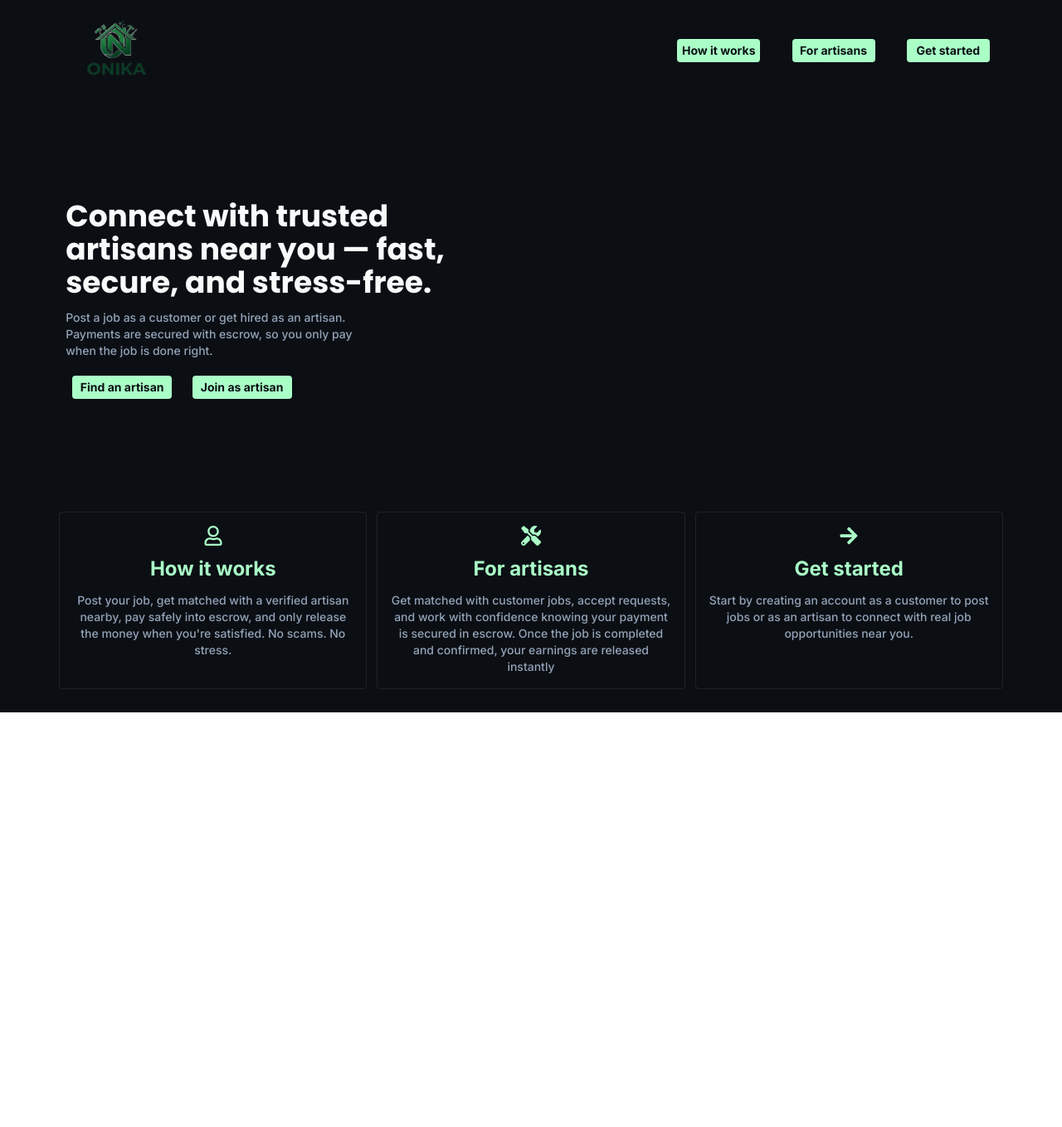
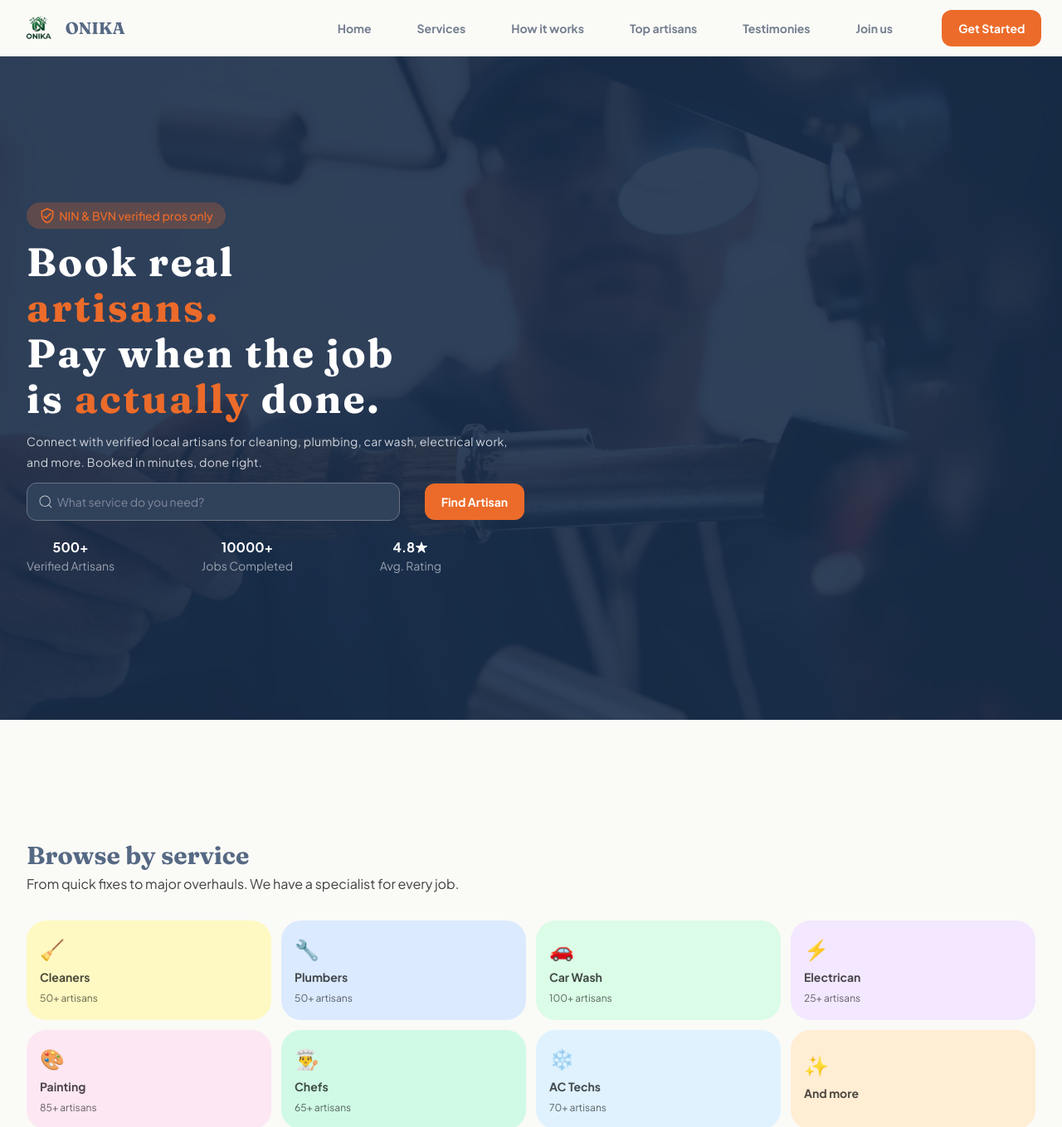
Before and after one commit to Chavon007/onika, a Next.js app: page / in a window 1280 px wide. Shown: the top 1359 px of the page at 83% size. Before the commit the page ends 859 px from the top, so only its background shows below. Built offline with nearby package versions, Linux system fonts and the light colour scheme.

Commit message:
fix: Made changes to the landing page

```diff
--- a/src/app/layout.tsx
+++ b/src/app/layout.tsx
@@ -1,6 +1,6 @@
 import type { Metadata } from "next";
 import "./globals.css";
-import { inter } from "../lib/fonts";
+import { Plus_Jakarta_Sans, Fraunces } from "next/font/google";
 import { AppProvider } from "../provider/AppProvider";
 import { Toaster } from "react-hot-toast";
 export const metadata: Metadata = {
@@ -8,14 +8,26 @@ export const metadata: Metadata = {
   description: "Generated by create next app",
 };
 
+export const plusJakartaSans = Plus_Jakarta_Sans({
+  subsets: ["latin"],
+  weight: ["400", "500", "600", "700"],
+  variable: "--font-plus-jakarta",
+});
+
+export const fraunces = Fraunces({
+  subsets: ["latin"],
+  weight: ["400", "500", "600", "700"],
+  variable: "--font-fraunces",
+});
+
 export default function RootLayout({
   children,
 }: Readonly<{
   children: React.ReactNode;
 }>) {
   return (
-    <html lang="en">
-      <body className={inter.className}>
+    <html lang="en" className={`${plusJakartaSans.variable} ${fraunces.variable}`}>
+      <body>
         <AppProvider>
           {children}
           <Toaster position="top-right" />
--- /dev/null
+++ b/src/component/header.tsx
@@ -0,0 +1,89 @@
+"use client";
+import Image from "next/image";
+import Link from "next/link";
+import logo from "../../public/logo1.png";
+import { useState } from "react";
+import { CiMenuBurger } from "react-icons/ci";
+import { IoCloseOutline } from "react-icons/io5";
+const navlink = [
+  {
+    title: "Home",
+  },
+  {
+    title: "Services",
+  },
+  {
+    title: "How it works",
+  },
+  {
+    title: "Top artisans",
+  },
+  {
+    title: "Testimonies",
+  },
+  {
+    title: "Join us",
+  },
+];
+function Header() {
+  const [isOpen, setIsOpen] = useState(false);
+
+  return (
+    <div className="w-full p-1 overflow-hidden bg-background ">
+      <div className="flex justify-between items-center w-[98%] mx-auto">
+        {/* logo */}
+        <section className="w-[10%] flex gap-2 items-center p-1">
+          <Image src={logo} alt="" width={50} height={50} />
+          <h2 className="font-heading text-muted text-xl font-bold uppercase">
+            onika
+          </h2>
+        </section>
+
+        {/* large screen */}
+        <section className="hidden w-[70%]  p-2  lg:flex justify-between items-center">
+          <nav className="flex justify-between items-center w-[80%] p-2">
+            {navlink.map((n) => (
+              <Link
+                className="font-sans text-sm font-bold text-[#1a2d4a]/60"
+                key={n.title}
+                href="#"
+              >
+                {n.title}
+              </Link>
+            ))}
+          </nav>
+
+          <Link
+            className="bg-primary p-3  w-30 text-center text-white font-sans text-sm font-bold rounded-xl"
+            href="/login"
+          >
+            Get Started
+          </Link>
+        </section>
+
+        {/* mobile */}
+        <section className="lg:hidden">
+          <div className="text-2xl text-muted font-bold" onClick={() => setIsOpen(!isOpen)}>
+            {isOpen ? <IoCloseOutline /> : <CiMenuBurger />}
+          </div>
+
+          {isOpen && (
+            <div className="">
+              <nav>
+                {navlink.map((n) => (
+                  <Link key={n.title} href="#">
+                    {n.title}
+                  </Link>
+                ))}
+              </nav>
+
+              <Link href="/login">Get Started</Link>
+            </div>
+          )}
+        </section>
+      </div>
+    </div>
+  );
+}
+
+export default Header;
--- a/src/pages/landingPage.tsx
+++ b/src/pages/landingPage.tsx
@@ -1,206 +1,238 @@
 "use client";
-
-import Link from "next/link";
-import { FaRegUser } from "react-icons/fa";
-import { FaTools } from "react-icons/fa";
-import { FaArrowRight } from "react-icons/fa";
-import { MdMenu } from "react-icons/md";
-import { IoClose } from "react-icons/io5";
-import { useState } from "react";
-import { poppins } from "../lib/fonts";
-import logo from "../../public/logo1.png";
-import Image from "next/image";
-const infoCard = [
-  { title: "How it works" },
-  { title: "For artisans" },
-  { title: "Get started" },
+import Header from "@/component/header";
+import banner from "../../public/banner.avif";
+import { MdOutlineVerifiedUser } from "react-icons/md";
+import { CiSearch } from "react-icons/ci";
+import { IoIosStar } from "react-icons/io";
+import { FaLongArrowAltRight } from "react-icons/fa";
+const bRating = [
+  {
+    title: "Verified Artisans",
+    num: "500+",
+  },
+  {
+    title: "Jobs Completed",
+    num: "10000+",
+  },
+  {
+    title: "Avg. Rating",
+    num: "4.8",
+    icon: <IoIosStar />,
+  },
 ];
 
-const joinCard = [
-  { title: "Find an artisan", link: "/signup" },
-  { title: "Join as artisan", link: "/signup" },
+const serviceCard = [
+  {
+    title: "Cleaners",
+    num: "50+ artisans",
+    icon: "🧹",
+    bg: "bg-yellow-100",
+  },
+  {
+    title: "Plumbers",
+    num: "50+ artisans",
+    icon: "🔧",
+    bg: "bg-blue-100",
+  },
+  {
+    title: "Car Wash",
+    num: "100+ artisans",
+    icon: "🚗",
+    bg: "bg-green-100",
+  },
+  {
+    title: "Electrican",
+    num: "25+ artisans",
+    icon: "⚡",
+    bg: "bg-purple-100",
+  },
+  {
+    title: "Painting",
+    num: "85+ artisans",
+    icon: "🎨",
+    bg: "bg-pink-100",
+  },
+  {
+    title: "Chefs",
+    num: "65+ artisans",
+    icon: "👨‍🍳",
+    bg: "bg-emerald-100",
+  },
+  {
+    title: "AC Techs",
+    num: "70+ artisans",
+    icon: "❄️",
+    bg: "bg-sky-100",
+  },
+  {
+    title: "And more",
+    icon: "✨",
+    bg: "bg-orange-100",
+  },
 ];
 
-const card = [
+const howItWorks = [
   {
-    title: "How it works",
-    description:
-      "Post your job, get matched with a verified artisan nearby, pay safely into escrow, and only release the money when you're satisfied. No scams. No stress.",
-    icon: <FaRegUser />,
+    stage: "01",
+    title: "Post the job",
+    desc: "Describe the work you need done. Post location, timing, and any special requirements",
   },
   {
-    title: "For artisans",
-    description:
-      "Get matched with customer jobs, accept requests, and work with confidence knowing your payment is secured in escrow. Once the job is completed and confirmed, your earnings are released instantly",
-    icon: <FaTools />,
+    stage: "02",
+    title: "Match with Artisans",
+    desc: "See only NIN-verified artisans near you.",
   },
   {
-    title: "Get started",
-    description:
-      "Start by creating an account as a customer to post jobs or as an artisan to connect with real job opportunities near you.",
-    icon: <FaArrowRight />,
+    stage: "03",
+    title: "Pay into escrow",
+    desc: "Your money stays with Sabi until you confirm",
+  },
+  {
+    stage: "04",
+    title: "Confirm & rate",
+    desc: "Release payment when the job is truly done.",
   },
 ];
 
 function LandingPage() {
-  const [isOpen, setIsOpen] = useState(false);
+  return (
+    <div>
+      {/* header */}
+      <Header />
+      {/* banner */}
+      <section
+        className="bg-cover bg-center relative min-h-screen flex items-center"
+        style={{ backgroundImage: `url(${banner.src})` }}
+      >
+        <div className="absolute inset-0 bg-[#1a2d4a]/90" />
+        <div className="relative z-10 w-[95%] mx-auto flex flex-col gap-3">
+          <small className="bg-primary/25 font-sans text-sm text-primary font-medium  flex gap-1 items-center justify-center w-60 p-1.5 rounded-2xl">
+            <span className="text-xl">
+              <MdOutlineVerifiedUser />
+            </span>
+            <span>NIN & BVN verified pros only</span>
+          </small>
+          <h2 className="text-white font-heading text-5xl  font-bold leading-[55px] tracking-wider">
+            Book real <br />
+            <span className="text-primary"> artisans.</span> <br /> Pay when the
+            job <br /> is <span className="text-primary">actually</span> done.
+          </h2>
+          <p className="w-[600px] leading-[25px]  text-gray-300 tracking-wide font-light font-sans text-sm">
+            Connect with verified local artisans for cleaning, plumbing, car
+            wash, electrical work, and more. Booked in minutes, done right.
+          </p>
 
-  return (
-    <div className="bg-background min-h-screen px-2 pt-2 pb-7 flex flex-col gap-3">
-      {/* HEADER */}
-      <section className="flex justify-between items-center w-[90%] mx-auto p-2">
-        <Image src={logo} alt="Logo" width={120} height={80} />
+          <div className=" flex w-[600px] justify-between items-center">
+            <div className="flex items-center gap-1 bg-[#30415a] w-[75%] py-3 text-gray-300 border border-gray-500  rounded-xl pl-3">
+              <CiSearch className="text-xl font-bold " />
+              <input
+                className="focus:outline-none w-[80%] font-sans font-light text-sm"
+                placeholder="What service do you need?"
+              />
+            </div>
+            <button
+              className="bg-primary p-3  w-30 text-center text-white font-sans text-sm font-bold rounded-xl"
+              type="submit"
+            >
+              Find Artisan
+            </button>
+          </div>
 
-        {/* DESKTOP */}
-        <div className="hidden p-2 w-[35%] lg:flex gap-2 justify-between items-center">
-          {infoCard.map((i) => (
-            <button
-              key={i.title}
-              className="
-                bg-primary w-25 text-sm font-bold text-background
-                cursor-pointer rounded p-1
-                relative overflow-hidden group
-              "
-            >
-              <span className="relative z-10">{i.title}</span>
-              <span
-                className="
-                absolute inset-0 bg-secondary
-                scale-x-0 origin-left
-                transition-transform duration-300
-                group-hover:scale-x-100
-              "
-              ></span>
-            </button>
-          ))}
+          <div className="flex justify-between items-center mt-2 w-[500px]">
+            {bRating.map((r) => (
+              <section
+                className="font-sans text-base font-bold text-white"
+                key={r.title}
+              >
+                <h3 className="flex items-center justify-center">
+                  {r.num} {r.icon}
+                </h3>
+                <p className="text-gray-400 text-sm font-light">{r.title}</p>
+              </section>
+            ))}
+          </div>
         </div>
+      </section>
+      {/* service  cat*/}
+      <section className="bg-background flex flex-col justify-center h-[80vh]">
+        <div className="w-[95%] mx-auto flex flex-col gap-8">
+          <div className="">
+            <h2 className="font-heading font-bold text-3xl text-muted">
+              Browse by service
+            </h2>
+            <p className="text-black/75 font-sans font-light text-base mt-1">
+              From quick fixes to major overhauls. We have a specialist for
+              every job.
+            </p>
+          </div>
 
-        {/* MOBILE */}
-        <div className="lg:hidden">
-          <button
-            onClick={() => setIsOpen(!isOpen)}
-            className="text-primary text-3xl flex items-center justify-center w-9 h-9 rounded-lg hover:bg-primary/10 transition-colors"
-          >
-            {isOpen ? <IoClose /> : <MdMenu />}
-          </button>
+          <div className=" grid grid-cols-4 gap-3">
+            {serviceCard.map((s) => (
+              <div
+                className={`${s.bg} h-30 rounded-3xl py-2 pl-4 text-2xl flex flex-col gap-2 justify-center`}
+                key={s.title}
+              >
+                {s.icon}
+                <h4 className="text-sm font-sans font-bold text-black/70">
+                  {s.title}
+                </h4>
+                <p className="text-xs font-sans text-black/60">{s.num}</p>
+              </div>
+            ))}
+          </div>
+        </div>
+      </section>
+      {/* how it works */}
+      <section className="bg-[#f0efe9] flex flex-col justify-center h-[65vh]">
+        <div className="w-[95%] mx-auto flex flex-col gap-8">
+          <div className=" text-center">
+            <h2 className="font-heading font-bold text-3xl text-muted">
+              How Onkia works
+            </h2>
+            <p className="text-black/75 font-sans font-light text-base mt-1">
+              From posting a job to paying only when it's done in four honest
+              steps.
+            </p>
+          </div>
 
-          {/* Overlay */}
-          <div
-            onClick={() => setIsOpen(false)}
-            className={`fixed inset-0 bg-black/60 z-40 transition-opacity duration-300 ${
-              isOpen
-                ? "opacity-100 pointer-events-auto"
-                : "opacity-0 pointer-events-none"
-            }`}
-          />
+          <div className="flex justify-between items-center">
+            {howItWorks.map((w, i) => (
+              <div key={w.title} className="flex items-center">
+                <div className="w-65 p-3">
+                  <button
+                    type="button"
+                    className="bg-[#1a2d4a] p-5 rounded-2xl text-white font-heading font-bold text-2xl"
+                  >
+                    {w.stage}
+                  </button>
+                  <h4 className="font-sans text-black text-base font-bold py-2">
+                    {w.title}
+                  </h4>
+                  <p className="mt-1 font-sans font-light text-xs text-black/80">
+                    {w.desc}
+                  </p>
+                </div>
 
-          {/* Drawer */}
-          <div
-            className={`fixed top-0 right-0 h-full w-[72%] bg-[#111c14] z-50 flex flex-col transition-transform duration-300 ease-in-out ${
-              isOpen ? "translate-x-0" : "translate-x-full"
-            }`}
-          >
-            {/* Drawer top */}
-            <div className="flex items-center justify-between px-5 py-5 border-b border-white/5">
-              <span className="text-primary font-bold text-sm">Onika</span>
-              <button
-                onClick={() => setIsOpen(false)}
-                className="text-muted hover:text-text w-8 h-8 flex items-center justify-center rounded-lg hover:bg-white/5 transition-colors text-xl"
-              >
-                <IoClose />
-              </button>
-            </div>
-
-            {/* Nav links */}
-            <div className="flex flex-col flex-1 py-3">
-              {infoCard.map((item, index) => (
-                <button
-                  key={item.title}
-                  onClick={() => {
-                    setIsOpen(false);
-                    setTimeout(() => {
-                      document
-                        .getElementById("cards")
-                        ?.scrollIntoView({ behavior: "smooth" });
-                    }, 300);
-                  }}
-                  style={{
-                    animationDelay: isOpen ? `${0.1 + index * 0.08}s` : "0s",
-                  }}
-                  className={`flex items-center gap-3 px-5 py-4 text-sm font-medium text-muted
-            hover:text-primary hover:bg-primary/5 border-l-2 border-transparent
-            hover:border-primary transition-all text-left w-full
-            ${isOpen ? "animate-slideIn" : "opacity-0"}
-          `}
-                >
-                  {item.title}
-                </button>
-              ))}
-            </div>
+                {i < howItWorks.length - 1 && (
+                  <FaLongArrowAltRight className="w-10 h-6 text-[#1a2d4a]/70 " />
+                )}
+              </div>
+            ))}
           </div>
         </div>
       </section>
 
-      {/* BANNER */}
-      <section className="flex flex-col gap-3 md:justify-center p-2 w-[98%] md:w-[90%] mx-auto md:h-[60vh]">
-        <h3
-          className={`${poppins.className} text-2xl md:text-4xl font-bold text-text md:max-w-[500px]`}
-        >
-          Connect with trusted artisans near you — fast, secure, and
-          stress-free.
-        </h3>
+      {/* rated artisans */}
+      <section></section>
 
-        <p className="text-muted md:w-[380px] text-sm font-medium">
-          Post a job as a customer or get hired as an artisan. Payments are
-          secured with escrow, so you only pay when the job is done right.
-        </p>
+      {/* testimonials */}
+      <section></section>
 
-        {/* CTA BUTTONS */}
-        <div className="md:w-[25%] flex md:justify-between items-center p-2 gap-2">
-          {joinCard.map((j) => (
-            <Link
-              key={j.title}
-              href={j.link}
-              className="
-                bg-primary w-30 text-center text-sm font-bold text-background
-                cursor-pointer rounded p-1
-                relative overflow-hidden group
-              "
-            >
-              <span className="relative z-10">{j.title}</span>
-              <span
-                className="
-                absolute inset-0 bg-secondary
-                scale-x-0 origin-left
-                transition-transform duration-300
-                group-hover:scale-x-100
-              "
-              ></span>
-            </Link>
-          ))}
-        </div>
-      </section>
+      {/* join */}
+      <section></section>
 
-      {/* CARDS */}
-      <section
-        id="cards"
-        className="w-[98%] md:w-[90%] mx-auto grid grid-cols-1 md:grid-cols-3 gap-3 items-stretch"
-      >
-        {card.map((c) => (
-          <div
-            key={c.title}
-            className="border border-border p-4 rounded flex flex-col items-center gap-3 justify-start h-full"
-          >
-            <h5 className="text-primary text-2xl">{c.icon}</h5>
-            <h2 className="text-primary font-bold text-2xl">{c.title}</h2>
-            <p className="text-sm text-muted font-medium text-center">
-              {c.description}
-            </p>
-          </div>
-        ))}
-      </section>
+      {/* footer */}
     </div>
   );
 }
-
 export default LandingPage;
```
Also changed, not shown: src/app/globals.css (+23 -22 lines), public/banner.avif (added), src/component/footer.tsx (added).
